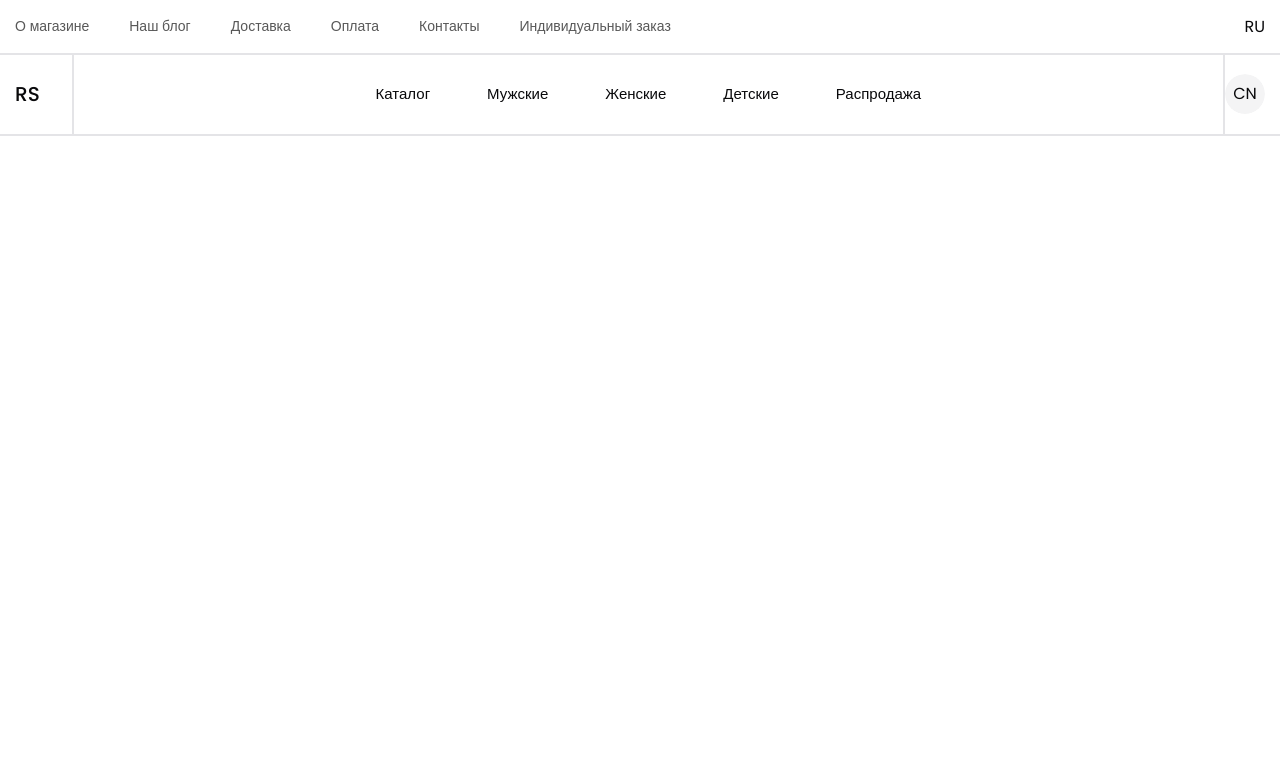
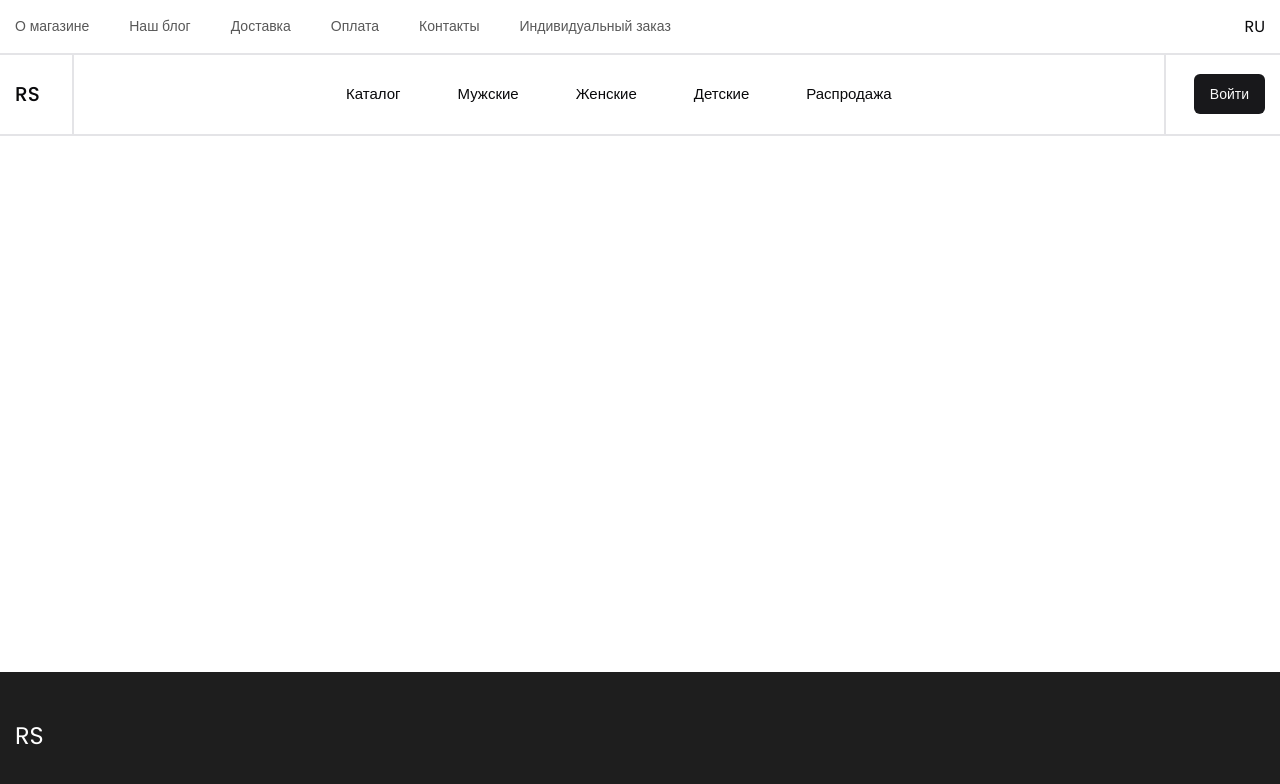
Before and after one commit to MagaFreelancer/rent-car, a React (Vite) app: page / in a window 1280 px wide. Shown: the top 784 px of the page. Built offline with nearby package versions, Linux system fonts and the light colour scheme; the HTML template or start-up script is replaced by a standard one.

Commit message:
add: footer

```diff
--- a/src/App.tsx
+++ b/src/App.tsx
@@ -1,14 +1,21 @@
 import Header from '@/widgets/header/header.tsx';
 import { BrowserRouter, /*Route,*/ Routes } from 'react-router-dom';
 import TopNav from '@/widgets/topNav/top-nav.tsx';
+import Footer from '@/widgets/footer/footer.tsx';
 
 function App() {
     return (
         <BrowserRouter>
-            <TopNav />
-            <Header />
+            <div className="flex-col flex min-h-screen">
+                <TopNav />
+                <Header />
 
-            <Routes>{/*<Route path="/" component={App} />*/}</Routes>
+                <main className="flex-grow">
+                    <Routes>{/*<Route path="/" element={<App/>} />*/}</Routes>
+                </main>
+
+                <Footer />
+            </div>
         </BrowserRouter>
     );
 }
--- /dev/null
+++ b/src/widgets/footer/footer.tsx
@@ -0,0 +1,13 @@
+import Container from '@/shared/Container.tsx';
+
+const Footer = () => {
+    return (
+        <footer className="py-12 bg-[#1E1E1E]">
+            <Container className="text-white text-2xl">
+                <p>RS</p>
+            </Container>
+        </footer>
+    );
+};
+
+export default Footer;
--- a/src/widgets/header/header.tsx
+++ b/src/widgets/header/header.tsx
@@ -1,6 +1,6 @@
 import Container from '@/shared/Container.tsx';
 import { NavLink } from 'react-router-dom';
-import { Avatar, AvatarFallback } from '@/shared/avatar.tsx';
+import { Button } from '@/shared/button.tsx';
 
 const Header = () => {
     return (
@@ -29,9 +29,9 @@ const Header = () => {
                         </ul>
                     </nav>
 
-                    <Avatar>
-                        <AvatarFallback>CN</AvatarFallback>
-                    </Avatar>
+                    <Button className="ml-7">
+                        <NavLink to="/login">Войти</NavLink>
+                    </Button>
                 </div>
             </Container>
         </header>
```
